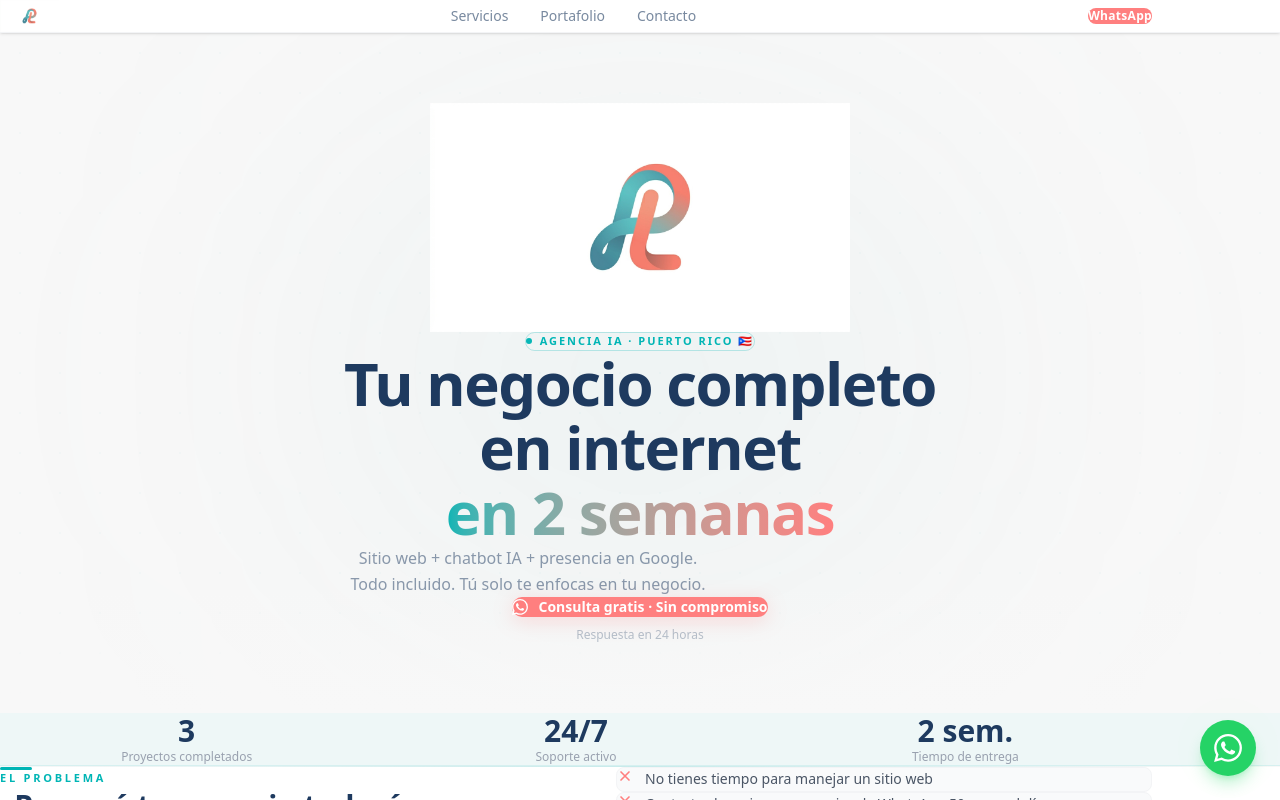
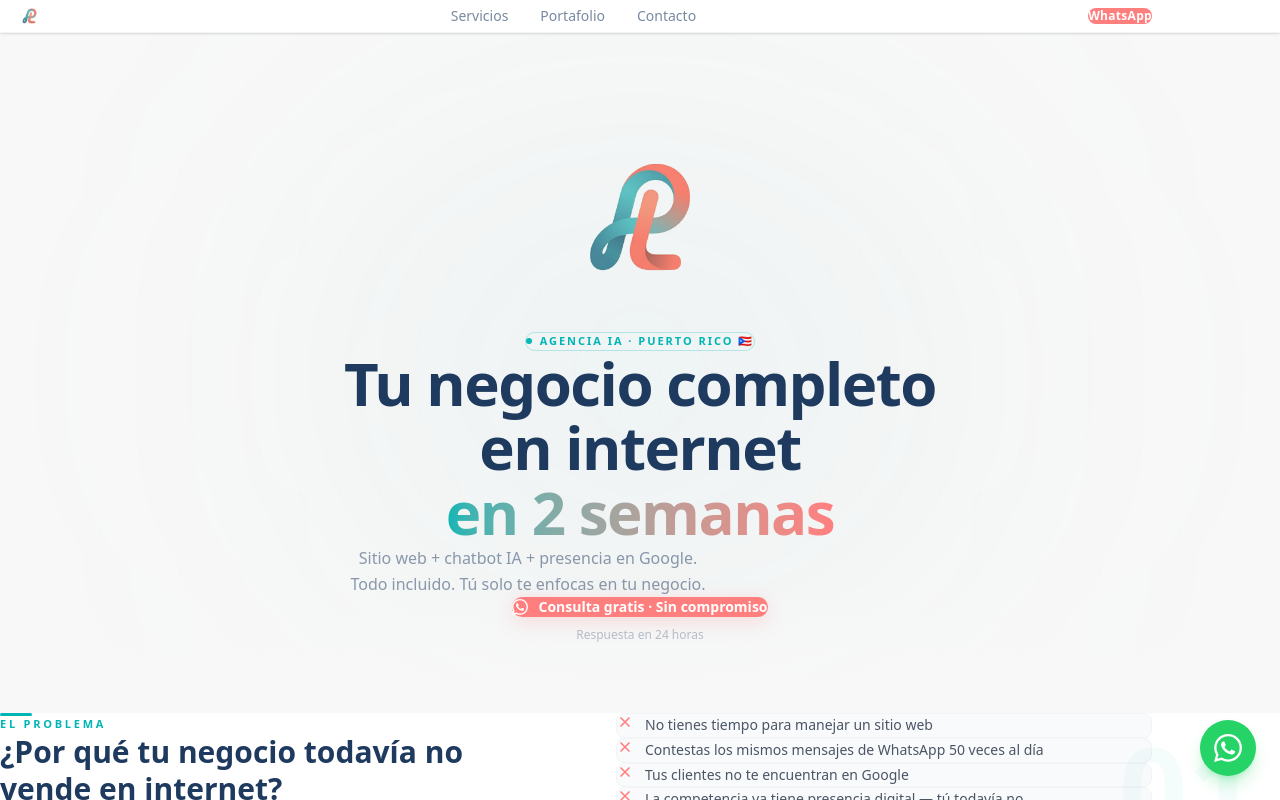
Before and after one commit to rcriveb6-bit/paginalo-, a Next.js app: page / in a window 1280 px wide. Shown: the top 800 px of the page. Built offline with nearby package versions, Linux system fonts and the light colour scheme.

Commit message:
quitado stats falsos, logo transparente, limpiado desc portafolio

```diff
--- a/app/(main)/page.tsx
+++ b/app/(main)/page.tsx
@@ -109,9 +109,9 @@ const personas = [
 ];
 
 const projects = [
-  { num: "01", href: "https://liorayco.netlify.app/", live: true, category: "E-Commerce · Velas", title: "Liora & Co.", desc: "Tienda online 24/7 con cobros automáticos e inventario en tiempo real." },
-  { num: "02", href: null, live: false, category: "Thrift Shop · Moda", title: "RYA Shop", desc: "Catálogo digital elegante conectado a WhatsApp para ventas personalizadas." },
-  { num: "03", href: "https://solar-crm-seven-mu.vercel.app/login", live: true, category: "CRM · Energía Solar", title: "CRM Solar", desc: "Plataforma a la medida para equipos de ventas: cotizaciones, leads y seguimiento." },
+  { num: "01", href: "https://liorayco.netlify.app/", live: true, category: "E-Commerce · Velas", title: "Liora & Co.", desc: "Tienda online profesional con cobros automáticos e inventario en tiempo real." },
+  { num: "02", href: null, live: false, category: "E-Commerce · Moda", title: "RYA Shop", desc: "Catálogo digital elegante conectado a WhatsApp para ventas personalizadas." },
+  { num: "03", href: "https://solar-crm-seven-mu.vercel.app/login", live: true, category: "CRM · Ventas", title: "CRM Solar", desc: "Plataforma a la medida para equipos de ventas: cotizaciones, leads y seguimiento." },
 ];
 
 const faqs = [
@@ -176,21 +176,7 @@ export default function HomePage() {
           style={{ background: "linear-gradient(to bottom, transparent, #F8F8F8)" }} />
       </section>
 
-      {/* ══ STATS ════════════════════════════════════════════════════════ */}
-      <section className="py-10 border-b border-[#00B5B5]/10" style={{ background: "#EEF7F7" }}>
-        <div className="mx-auto max-w-6xl px-6 md:px-10">
-          <div className="grid grid-cols-3 gap-4 text-center">
-            {[{ num: "3", label: "Proyectos completados" }, { num: "24/7", label: "Soporte activo" }, { num: "2 sem.", label: "Tiempo de entrega" }].map((s) => (
-              <div key={s.label}>
-                <p className="text-2xl md:text-3xl font-black text-[#1E3A5F]">{s.num}</p>
-                <p className="text-xs text-gray-400 mt-0.5">{s.label}</p>
-              </div>
-            ))}
-          </div>
-        </div>
-      </section>
 
-      <Divider />
 
       {/* ══ EL PROBLEMA ══════════════════════════════════════════════════ */}
       <section className="relative bg-white py-20 overflow-hidden">
```
Also changed, not shown: public/logo-paginalo.png.
